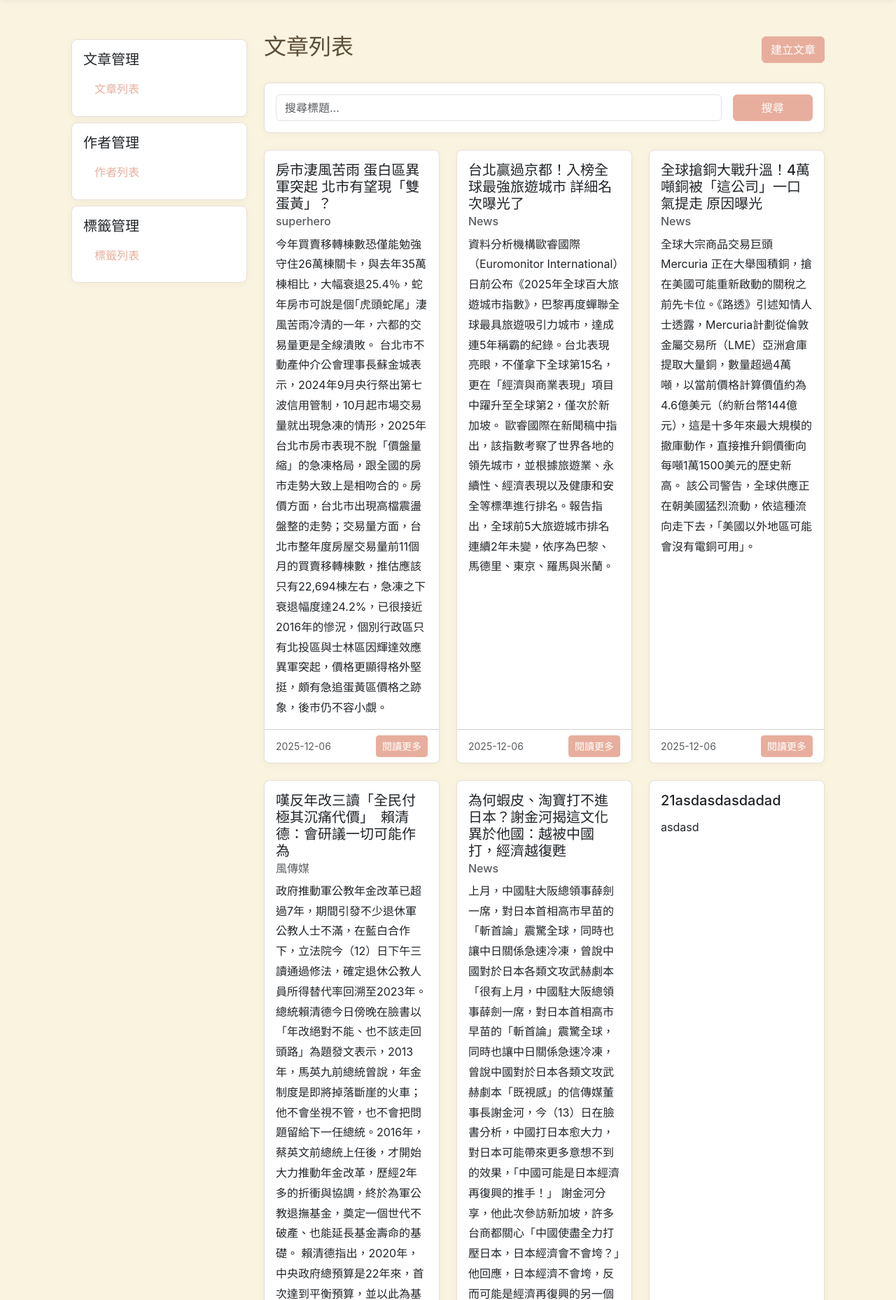
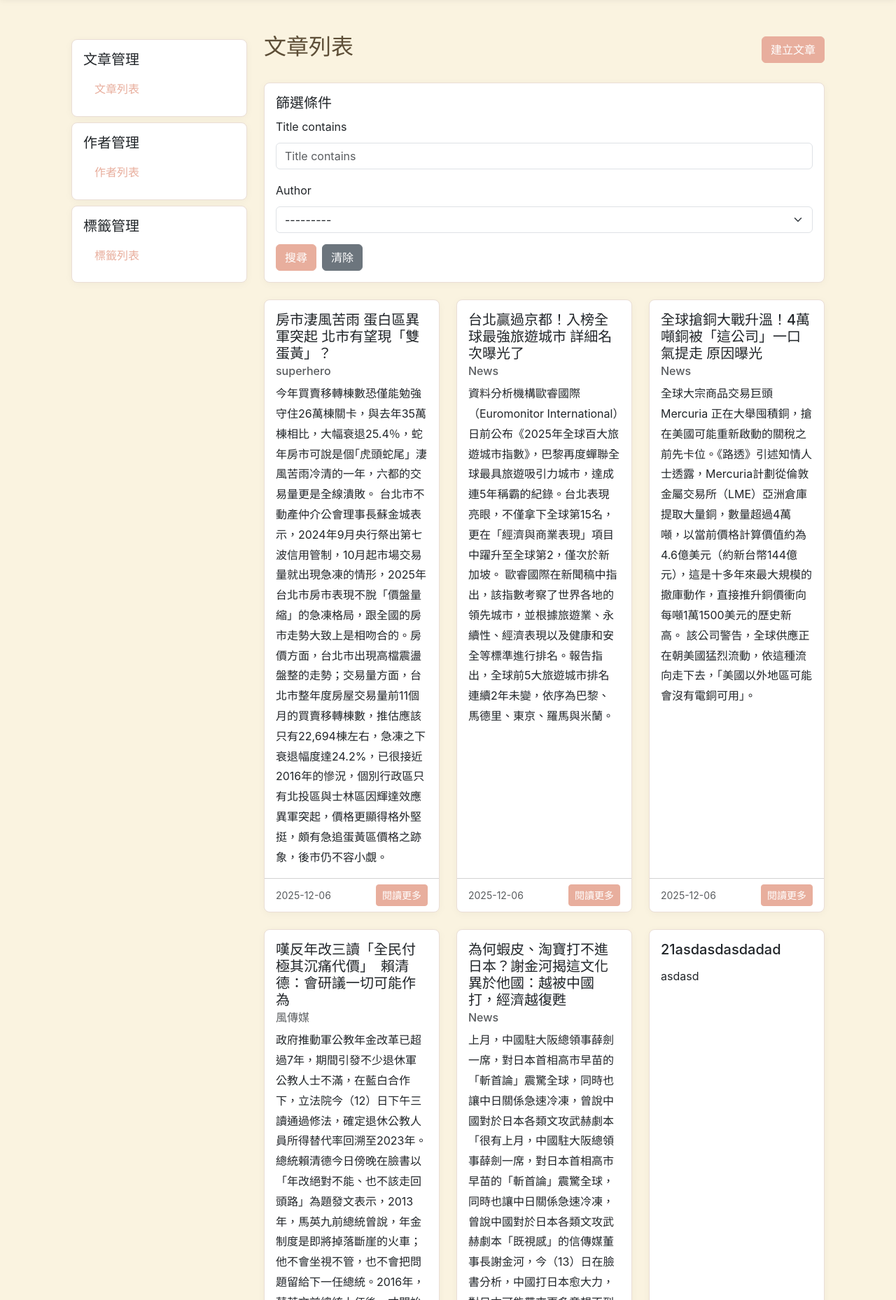
Before and after one commit to elhuai/django-playground, a Django app: page /blog/articles/ in a window 1280 px wide. Shown: the part 64-1922 px from the top of the page at 70% size. Run offline with Django 5.2, Linux system fonts and the light colour scheme; data comes from the database, SQL or seed files in the repository; some libraries are stand-ins or nearby versions.

Commit message:
[feature] Add filtering functionality for articles using django-filters

```diff
--- /dev/null
+++ b/blog/filters.py
@@ -0,0 +1,12 @@
+import django_filters
+
+from blog.models import Article
+
+
+class ArticleFilter(django_filters.FilterSet):
+    class Meta:
+        model = Article
+        fields = { #
+            "title": ["icontains"],
+            "author": ["exact"],
+        }
--- a/blog/templates/blog/article_list.html
+++ b/blog/templates/blog/article_list.html
@@ -1,5 +1,6 @@
 {% extends "blog/base.html" %}
 
+{% load django_bootstrap5 %}
 {% block title %}
   文章列表 - Django Blog
 {% endblock title %}
@@ -15,29 +16,26 @@
   </div>
    <div class="card mb-4">
     <div class="card-body">
-      <form method="get" class="row g-3">
-        <div class="col-md-10">
-          <input type="text"
-                 name="search"
-                 class="form-control"
-                 placeholder="搜尋標題..."
-                 value="{{ search }}">
-        </div>
-        <div class="col-md-2">
-          <button type="submit" class="btn btn-primary w-100">
-            搜尋
-          </button>
+      <h5 class="card-title">
+        篩選條件
+      </h5>
+      <form method="get">
+        {% bootstrap_form filter.form %}
+
+        <div class="d-flex gap-2">
+          {% bootstrap_button button_type="submit" content="搜尋" %}
+          <a href="{% url 'blog:article_list' %}" class="btn btn-secondary">清除</a>
         </div>
       </form>
     </div>
   </div>
   <div class="row">
-    {% for article in articles %}
+    {% for article in filter.qs %}
       {% include "blog/components/article_card.html" %}
     {% empty %}
       <div class="col-12">
         <div class="alert alert-info">
-          目前沒有文章
+          沒有符合條件的文章
         </div>
       </div>
     {% endfor %}
--- a/blog/views.py
+++ b/blog/views.py
@@ -3,31 +3,17 @@ from blog.models import Article, Author, Tag
 from blog.forms import ArticleForm
 from django.utils import timezone
 from django.contrib import messages
+from blog.filters import ArticleFilter
 
 
 def article_list(request):
-    # 從 GET 參數取得篩選條件
-    search = request.GET.get("search", "")
-    author_id = request.GET.get("author", "")
-
-    # 建立基本 QuerySet
-    articles = (
-        Article.objects.filter(is_deleted=False)
-        .select_related("author")
-        .prefetch_related("tags")
-    )
-
-    # 根據搜尋關鍵字篩選標題
-    if search:
-        articles = articles.filter(title__icontains=search)
-
-    # 根據作者篩選
-    if author_id:
-        articles = articles.filter(author_id=author_id)
-
+    filter_ = ArticleFilter(
+        request.GET or None,
+        queryset=Article.objects.select_related("author").prefetch_related("tags"),
+    )  # filter 有一個內建function所以刻意加上底線 filter_ 來命名
     return render(
-        request, "blog/article_list.html", {"articles": articles, "search": search}
-    )
+        request, "blog/article_list.html", {"filter": filter_}
+    )  # filter_資料以filter名稱傳到前端的時候就轉為filter
 
 
 def article_detail(request, article_id):
--- a/core/settings.py
+++ b/core/settings.py
@@ -47,6 +47,7 @@ INSTALLED_APPS = [
     # 第三方 apps
     "django_bootstrap5",
     "django_extensions",
+    "django_filters",
     # 本地 apps
     "practices",
     "blog",
--- a/pyproject.toml
+++ b/pyproject.toml
@@ -8,6 +8,7 @@ dependencies = [
     "django>=5.2.8",
     "django-bootstrap5>=25.3",
     "django-extensions>=4.1",
+    "django-filter>=25.2",
     "whitenoise>=6.11.0",
 ]
 
```
Also changed, not shown: 1 other file.
